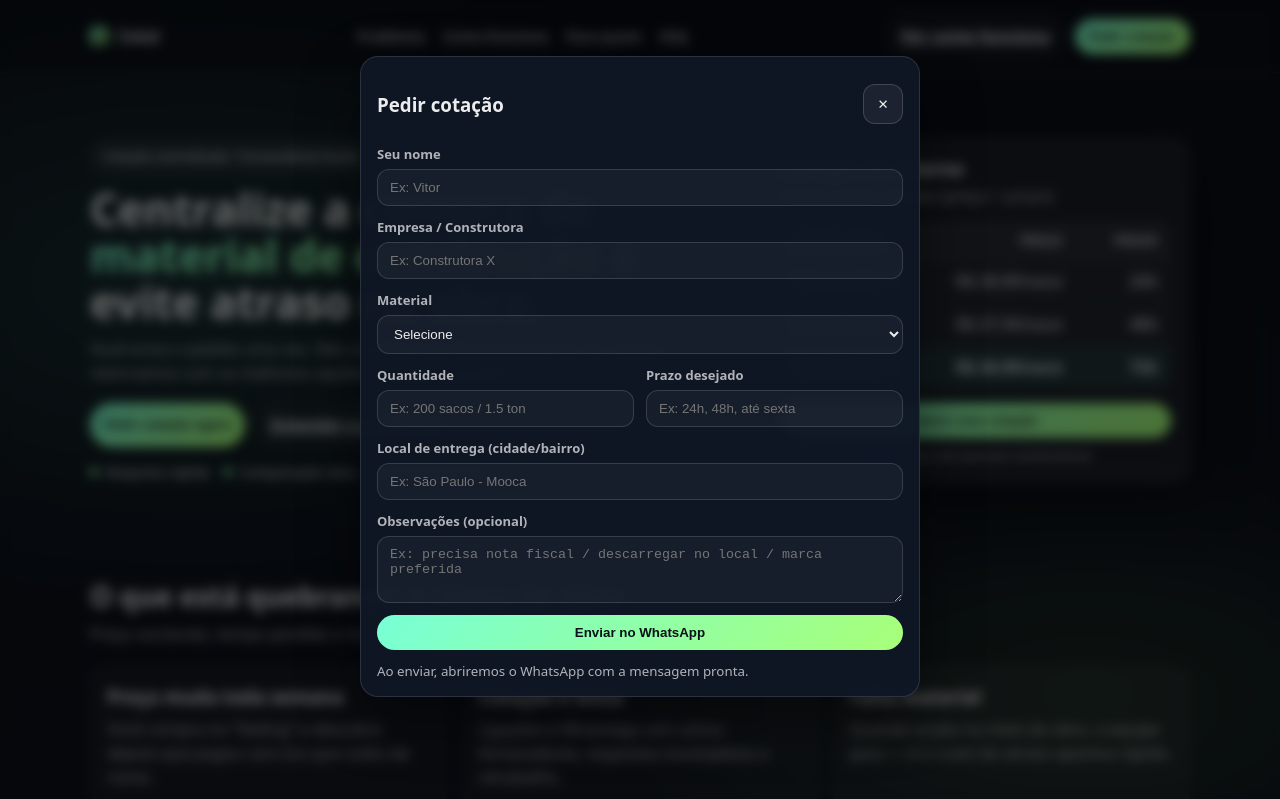
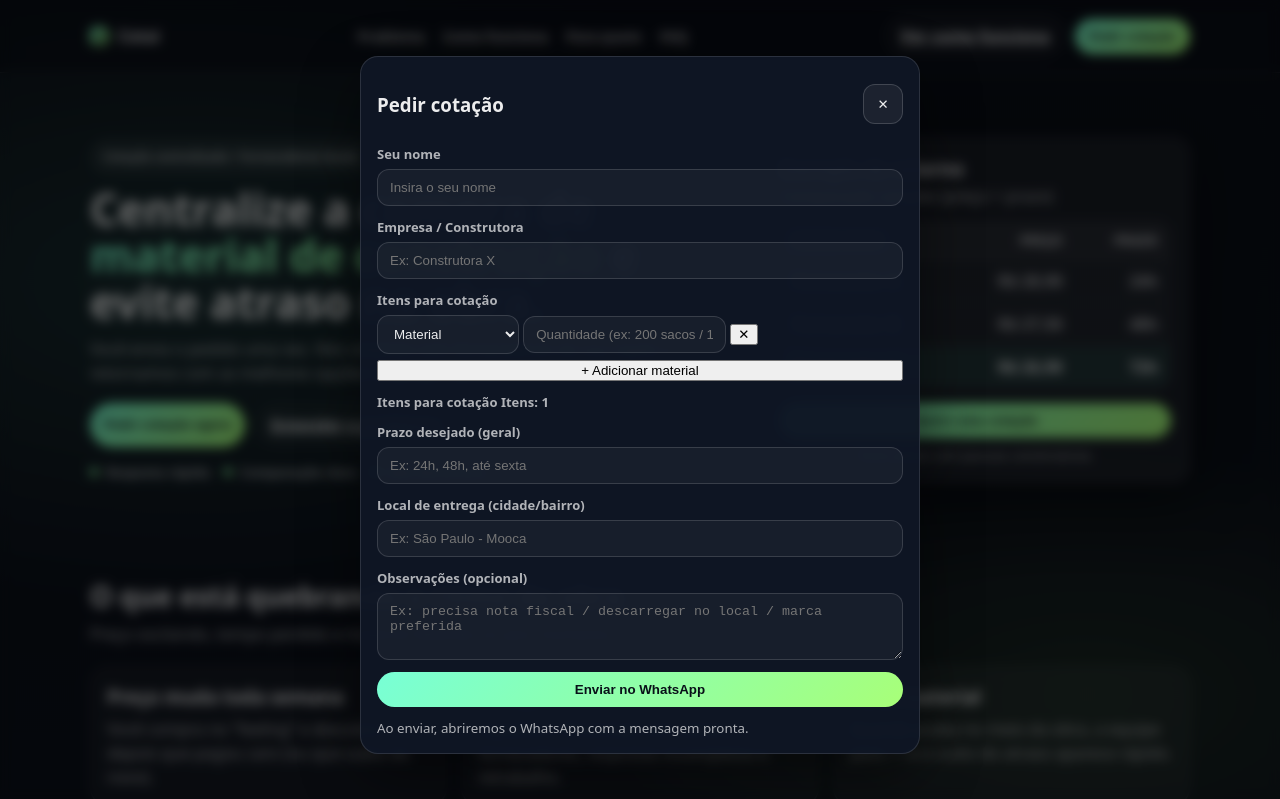
Before and after one commit to VitorFalcochio/cotai, a plain HTML site: page index.html in a window 1280 px wide. Both pictures are taken after a click on the button "Pedir cotação agora". Shown: the top 799 px of the page. Drawn offline with Linux system fonts and the light colour scheme.

Commit message:
Update index.html

```diff
--- a/index.html
+++ b/index.html
@@ -47,7 +47,8 @@
             <div class="container hero-grid">
                 <div class="hero-copy">
                     <div class="badge">Cotação centralizada • Fornecedores locais</div>
-                    <h1>Centralize a compra de <span class="accent">material de construção</span> e evite atraso na obra.</h1>
+                    <h1>Centralize a compra de <span class="accent">material de construção</span> e evite atraso na
+                        obra.</h1>
                     <p>
                         Você envia o pedido uma vez. Nós cotamos com fornecedores da sua região e retornamos com as
                         melhores opções
@@ -87,13 +88,13 @@
                                 <span>Fornecedor</span><span>Preço</span><span>Prazo</span>
                             </div>
                             <div class="qt-row">
-                                <span>Fornecedor A</span><span>R$ 28,90/saco</span><span>24h</span>
+                                <span>Fornecedor A</span><span>R$ 28,90</span><span>24h</span>
                             </div>
                             <div class="qt-row">
-                                <span>Fornecedor B</span><span>R$ 27,50/saco</span><span>48h</span>
+                                <span>Fornecedor B</span><span>R$ 27,50</span><span>48h</span>
                             </div>
                             <div class="qt-row qt-best">
-                                <span>Fornecedor C</span><span>R$ 26,90/saco</span><span>72h</span>
+                                <span>Fornecedor C</span><span>R$ 26,90</span><span>72h</span>
                             </div>
                         </div>
 
@@ -272,7 +273,7 @@
             <form class="form" id="quoteForm">
                 <div class="form-row">
                     <label>Seu nome</label>
-                    <input type="text" name="nome" placeholder="Ex: Vitor" required />
+                    <input type="text" name="nome" placeholder="Insira o seu nome" required />
                 </div>
 
                 <div class="form-row">
@@ -281,25 +282,46 @@
                 </div>
 
                 <div class="form-row">
-                    <label>Material</label>
-                    <select name="material" required>
-                        <option value="" disabled selected>Selecione</option>
+                    <label>Itens para cotação</label>
+
+                    <div id="itemsWrap" class="items-wrap">
+                        <!-- Item (linha) 1 -->
+                        <div class="item-row" data-item>
+                            <select class="item-material" required>
+                                <option value="" disabled selected>Material</option>
                                 <option value="Cimento">Cimento</option>
                                 <option value="Aço (Vergalhão)">Aço (Vergalhão)</option>
+                                <option value="Areia">Areia</option>
+                                <option value="Brita">Brita</option>
+                                <option value="Bloco / Tijolo">Bloco / Tijolo</option>
                                 <option value="Outro">Outro</option>
                             </select>
+                            <p class="limit-hint" id="limitHint" style="display:none;">
+                                Lista grande detectada. Para agilizar, envie essa lista direto no WhatsApp.
+                                <button type="button" class="mini-btn w-full" id="sendListWhatsBtn"
+                                    style="margin-top:10px;">
+                                    Enviar lista no WhatsApp
+                                </button>
+                            </p>
+
+                            <input class="item-qty" type="text" placeholder="Quantidade (ex: 200 sacos / 1.5 ton)"
+                                required />
+
+                            <button type="button" class="mini-btn danger" data-remove title="Remover">✕</button>
+                        </div>
                     </div>
 
-                <div class="grid-2 form-grid">
-                    <div class="form-row">
-                        <label>Quantidade</label>
-                        <input type="text" name="quantidade" placeholder="Ex: 200 sacos / 1.5 ton" required />
+                    <button type="button" class="mini-btn" id="addItemBtn">+ Adicionar material</button>
                 </div>
 
+                <label class="items-label">
+                    Itens para cotação
+                    <span class="items-count" id="itemsCount">Itens: 1</span>
+                </label>
+
                 <div class="form-row">
-                        <label>Prazo desejado</label>
+                    <label>Prazo desejado (geral)</label>
                     <input type="text" name="prazo" placeholder="Ex: 24h, 48h, até sexta" required />
-                    </div>
                 </div>
 
                 <div class="form-row">
```
Lines whose indentation alone changed are shown as unchanged.
